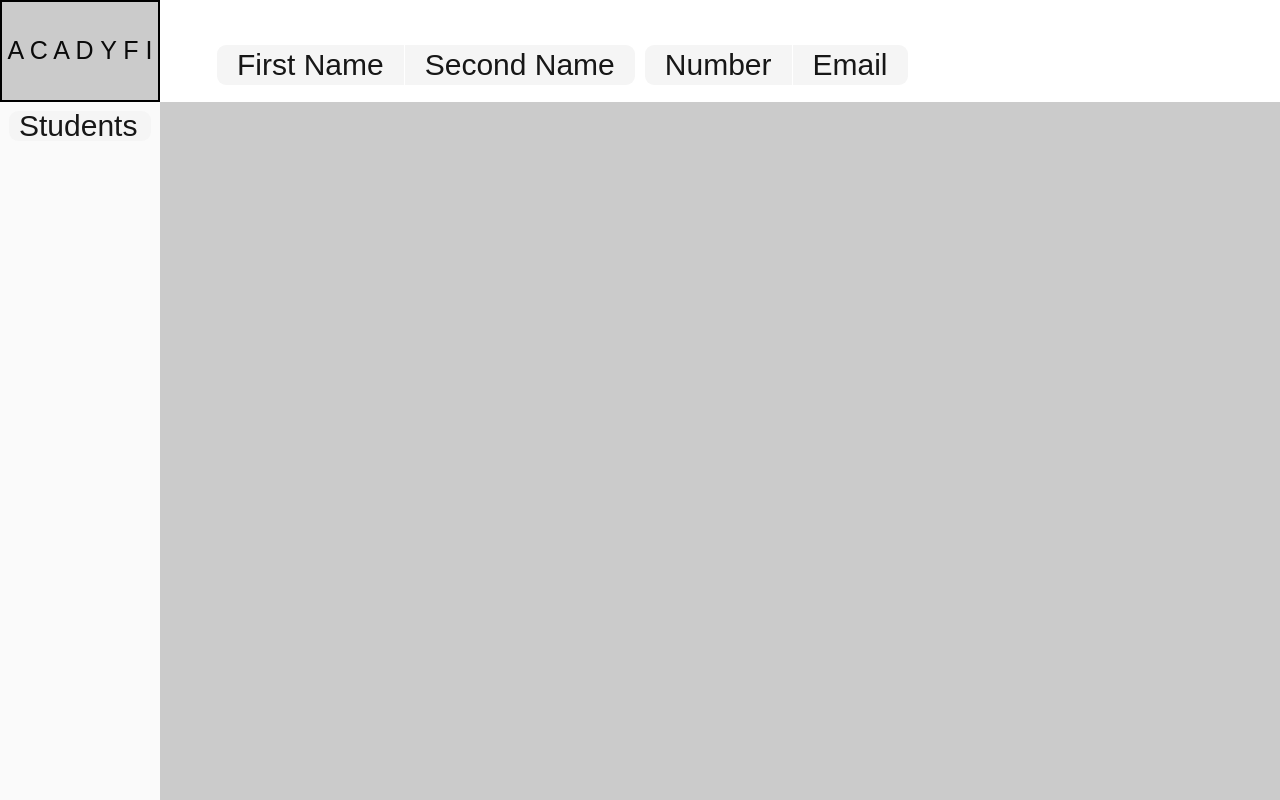
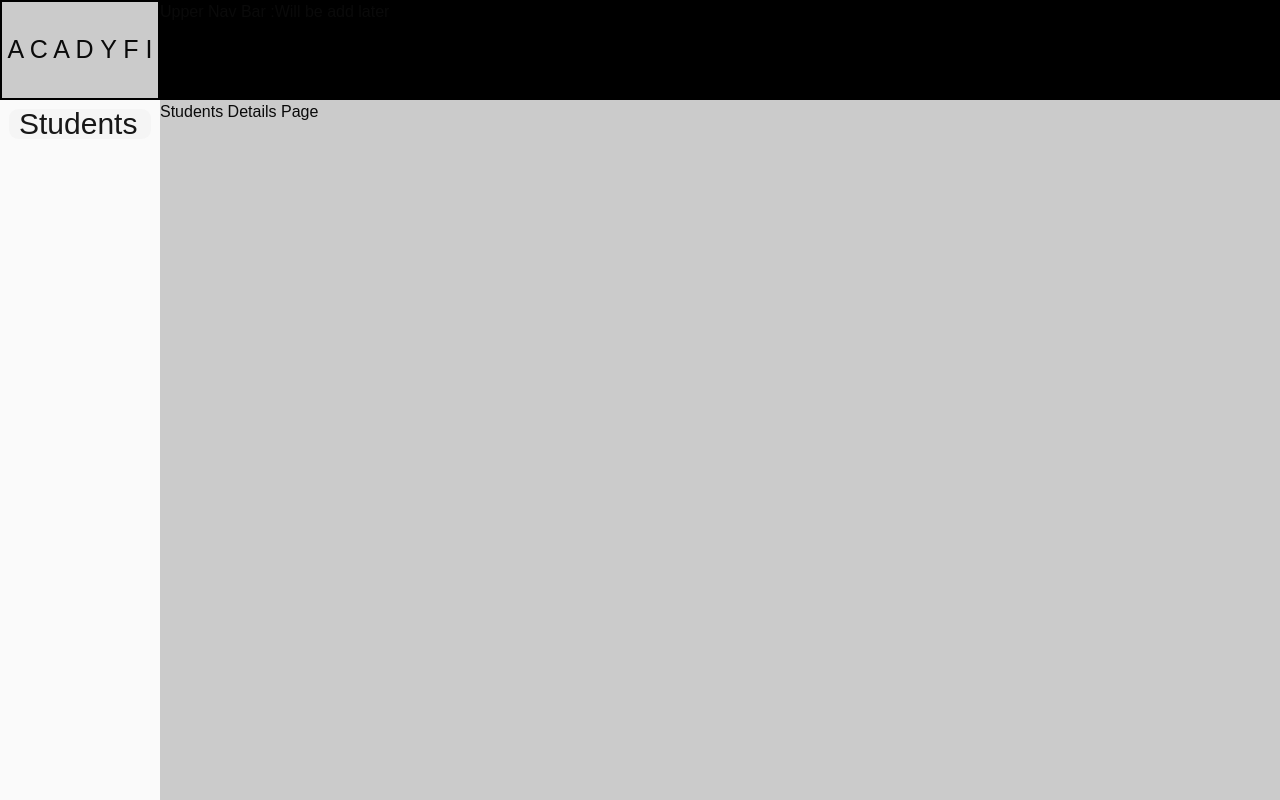
Before and after one commit to rushd-sy/acadify, a React (Vite) app in the folder src/dashboard/: page /students/1 in a window 1280 px wide. Built offline with nearby package versions, Linux system fonts and the light colour scheme.

Commit message:
add react-route-dom

```diff
--- a/src/dashboard/src/App.tsx
+++ b/src/dashboard/src/App.tsx
@@ -1,8 +1,18 @@
+import StudentsPage from '@/pages/students-page';
+import StudentsDetailsPage from '@/pages/students-details-page';
+import ErrorPage from './pages/error-page';
+import { Routes, Route } from 'react-router-dom';
 import SharedLayout from './layout/SharedLayout';
 function App() {
   return (
-    <div style={{ backgroundColor: 'black' }}>
-      <SharedLayout />
+    <div>
+      <Routes>
+        <Route path="" element={<SharedLayout />}>
+          <Route path="students" element={<StudentsPage />} />
+          <Route path="students/:id" element={<StudentsDetailsPage />} />
+          <Route path="*" element={<ErrorPage />} />
+        </Route>
+      </Routes>
     </div>
   );
 }
--- a/src/dashboard/src/layout/SharedLayout.tsx
+++ b/src/dashboard/src/layout/SharedLayout.tsx
@@ -1,19 +1,21 @@
 import './SharedLayout.css';
 import LeftNavbar from './LeftNavbar';
-import UpperNavbar from './UpperNavbar';
+import { Outlet } from 'react-router-dom';
 export default function SharedLayout() {
   return (
     <div className="shared-layout">
       <div className="title">
         <h1>A C A D Y F I</h1>
       </div>
-      <div className="bg-white ">
-        <UpperNavbar />
+      <div style={{ backgroundColor: 'black' }}>
+        Upper Nav Bar :Will be add later
       </div>
       <div className="h-full min-h-0">
         <LeftNavbar />
       </div>
-      <div style={{ backgroundColor: 'rgb(203, 203, 203)' }}></div>
+      <div style={{ backgroundColor: 'rgb(203, 203, 203)' }}>
+        <Outlet />
+      </div>
     </div>
   );
 }
--- a/src/dashboard/src/main.tsx
+++ b/src/dashboard/src/main.tsx
@@ -2,8 +2,11 @@ import { StrictMode } from 'react';
 import { createRoot } from 'react-dom/client';
 import App from './App.tsx';
 import './index.css';
+import { BrowserRouter } from 'react-router-dom';
 createRoot(document.getElementById('root')!).render(
   <StrictMode>
-    <App />
+    <BrowserRouter>
+      <App />
+    </BrowserRouter>
   </StrictMode>,
 );
--- /dev/null
+++ b/src/dashboard/src/pages/error-page.tsx
@@ -0,0 +1,7 @@
+export default function ErrorPage() {
+  return (
+    <div>
+      <h1>error 404 (Not Found)</h1>
+    </div>
+  );
+}
--- /dev/null
+++ b/src/dashboard/src/pages/students-details-page.tsx
@@ -0,0 +1,7 @@
+export default function StudentsDetailsPage() {
+  return (
+    <div>
+      <h1>Students Details Page</h1>
+    </div>
+  );
+}
--- /dev/null
+++ b/src/dashboard/src/pages/students-page.tsx
@@ -0,0 +1,7 @@
+export default function StudentsPage() {
+  return (
+    <div>
+      <h1>Student Page</h1>
+    </div>
+  );
+}
```
